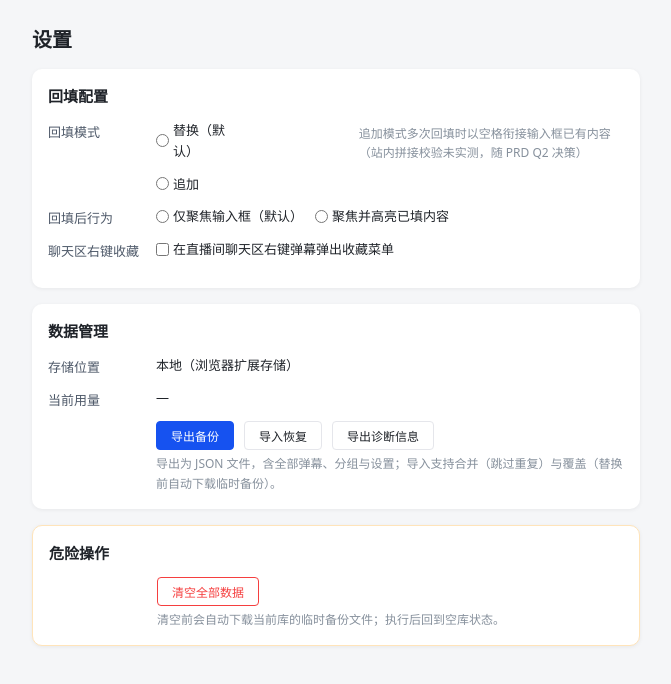
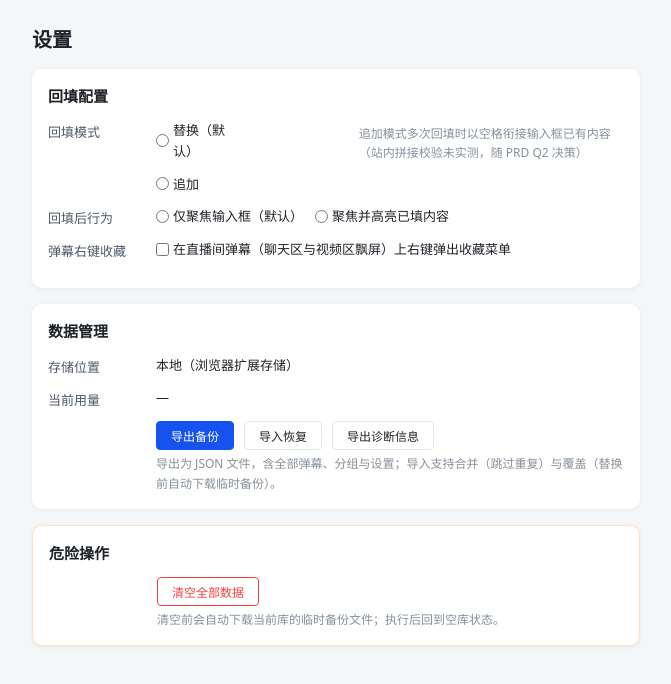
Before and after one commit to forzenfox/danmaku-box, a website with bundled scripts: page code/danmaku-box/public/settings.html in a window 1280 px wide. Shown: the whole page, without its empty margins (304-975 px from the left). Built offline with nearby package versions, Linux system fonts and the light colour scheme; no server answers; files whose address does not match are found by name.

Commit message:
docs(settings): 右键收藏开关文案扩展为聊天区+视频区

```diff
--- a/code/danmaku-box/public/settings.html
+++ b/code/danmaku-box/public/settings.html
@@ -36,11 +36,11 @@
           </div>
         </div>
         <div class="field">
-          <span class="field-label">聊天区右键收藏</span>
+          <span class="field-label">弹幕右键收藏</span>
           <div class="radio-row">
             <label
               ><input type="checkbox" id="chat-context-menu" />
-              在直播间聊天区右键弹幕弹出收藏菜单</label
+              在直播间弹幕（聊天区与视频区飘屏）上右键弹出收藏菜单</label
             >
           </div>
         </div>
```
